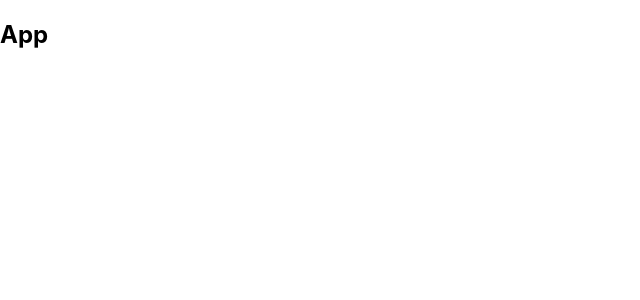
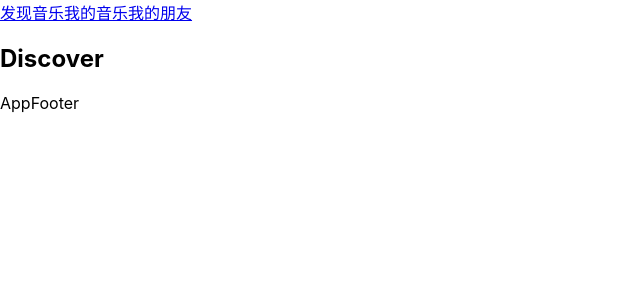
Before and after one commit to 1259364843/music-react, a React (Create React App) app: page /#/discover in a window 1280 px wide. Shown: the top 300 px of the page, without its empty margins (0-640 px from the left). Built offline with nearby package versions, Linux system fonts and the light colour scheme.

Commit message:
头部和脚部组件划分以及路由基本配置完成

```diff
--- a/package.json
+++ b/package.json
@@ -10,6 +10,8 @@
     "normalize.css": "^8.0.1",
     "react": "^17.0.2",
     "react-dom": "^17.0.2",
+    "react-router-config": "^5.1.1",
+    "react-router-dom": "5.2.0",
     "react-scripts": "5.0.0",
     "web-vitals": "^2.1.4"
   },
--- a/src/App.js
+++ b/src/App.js
@@ -1,11 +1,24 @@
-import React, { memo } from 'react'
+import React, { memo } from "react";
+
+// 路由
+import { renderRoutes } from "react-router-config";
+import { HashRouter } from "react-router-dom";
+import routes from "./router";
+
+// 组件
+import AppHeader from "@/components/app-header";
+import AppFooter from "@/components/app-footer";
 
 const App = memo(() => {
   return (
     <div>
-      <h2>App</h2>
+      <HashRouter>
+        <AppHeader />
+          {renderRoutes(routes)}
+        <AppFooter />
+      </HashRouter>
     </div>
-  )
-})
+  );
+});
 
-export default App
+export default App;
--- /dev/null
+++ b/src/components/app-footer/index.jsx
@@ -0,0 +1,9 @@
+import React, { memo } from 'react'
+
+export default memo(function AppFooter() {
+  return (
+    <div>
+      AppFooter
+    </div>
+  )
+})
--- /dev/null
+++ b/src/components/app-header/index.jsx
@@ -0,0 +1,12 @@
+import React, { memo } from "react";
+import { NavLink } from "react-router-dom/cjs/react-router-dom.min";
+
+export default memo(function AppHeader() {
+  return (
+    <div>
+      <NavLink to="/discover">发现音乐</NavLink>
+      <NavLink to="/mine">我的音乐</NavLink>
+      <NavLink to="/friend">我的朋友</NavLink>
+    </div>
+  );
+});
--- /dev/null
+++ b/src/pages/discover/index.jsx
@@ -0,0 +1,9 @@
+import React, { memo } from 'react'
+
+export default memo(function Discover() {
+  return (
+    <div>
+      <h2>Discover</h2>
+    </div>
+  )
+})
--- /dev/null
+++ b/src/pages/friend/index.jsx
@@ -0,0 +1,9 @@
+import React, { memo } from 'react'
+
+export default memo(function Friend() {
+  return (
+    <div>
+      <h2>Friend</h2>
+    </div>
+  )
+})
--- /dev/null
+++ b/src/pages/mine/index.jsx
@@ -0,0 +1,9 @@
+import React, { memo } from 'react'
+
+export default memo(function Mine() {
+  return (
+    <div>
+      <h2>Mine</h2>
+    </div>
+  )
+})
--- /dev/null
+++ b/src/router/index.js
@@ -0,0 +1,28 @@
+import React from "react";
+import { Redirect } from "react-router";
+// 组件
+import Discover from "@/pages/discover";
+import Friend from "@/pages/friend";
+import Mine from "@/pages/mine";
+
+const routes = [
+  {
+    path: "/",
+    exact: true,
+    render: () => <Redirect to="/discover" />,
+  },
+  {
+    path: "/discover",
+    component: Discover,
+  },
+  {
+    path: "/mine",
+    component: Mine,
+  },
+  {
+    path: "/friend",
+    component: Friend,
+  },
+];
+
+export default routes;
```
Also changed, not shown: 1 other file (tests, documents, lock files or other folders).
